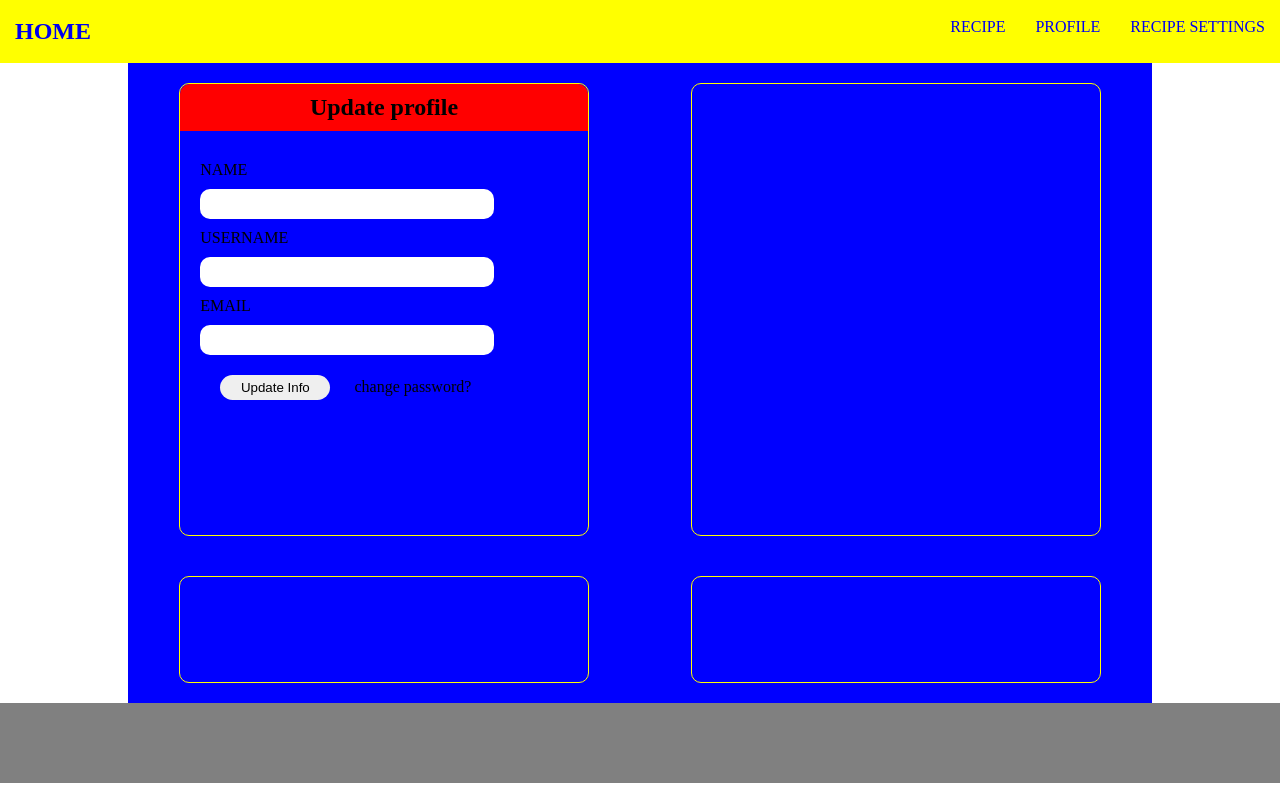
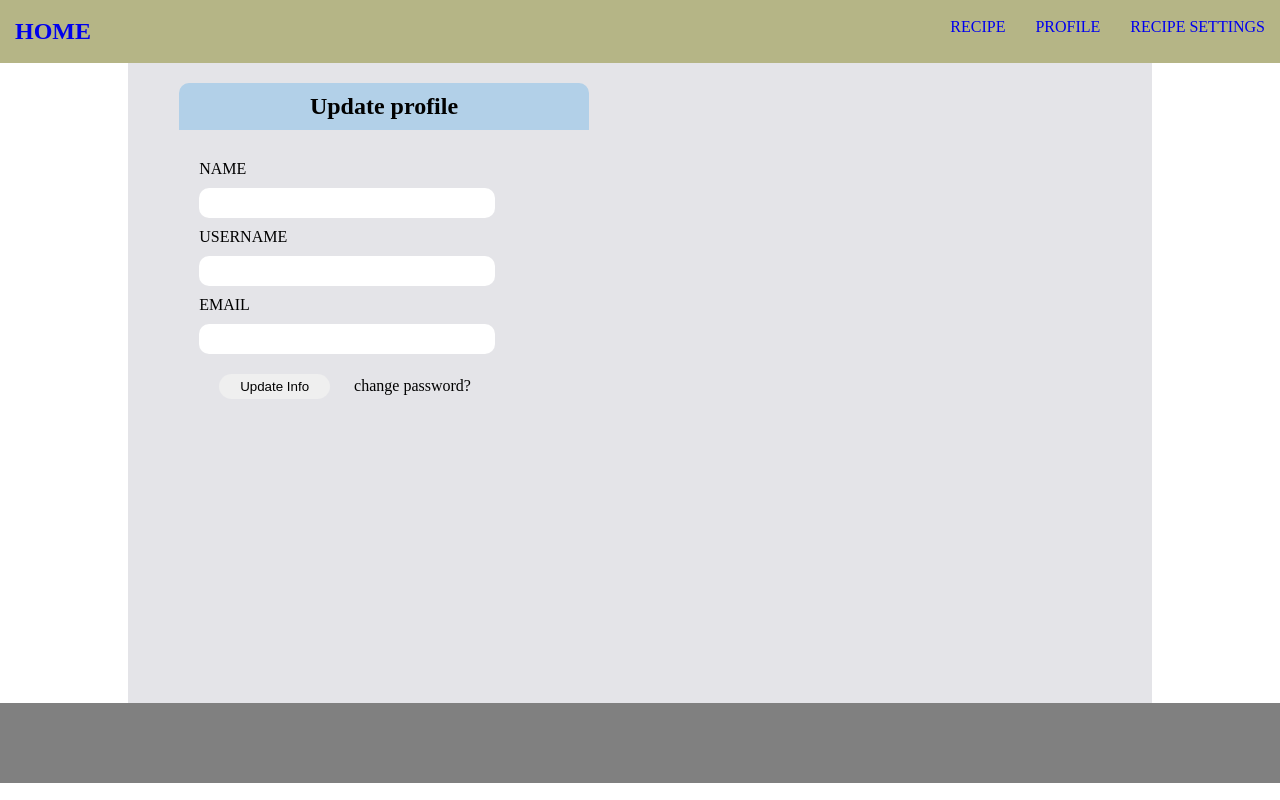
Before and after one commit to phemonick/More-recipes, a plain HTML site: page template/profile.html in a window 1280 px wide. Drawn offline with Linux system fonts and the light colour scheme.

Commit message:
profile page content

```diff
--- a/template/profile.html
+++ b/template/profile.html
@@ -38,12 +38,6 @@
 			<div class="contentDiv">
 
 			</div>
-			<div class="contentDiv">
-
-			</div>
-			<div class="contentDiv">
-
-			</div>
 
 		</div>
 	<footer></footer>
--- a/template/stylesheets/profile.css
+++ b/template/stylesheets/profile.css
@@ -11,7 +11,7 @@ body{
 	flex-direction:column;
 }
 	.mainHeader {
-		background: yellow;
+		background: #b5b586;
 		height: auto;
 		padding-top: .5em;
 		padding-bottom: .5em;
@@ -39,7 +39,7 @@ body{
 		}
 	.content {
 		display: flex;
-		background-color: blue;
+		background-color: #e4e4e8;
 		height: 80vh;
 		width: 80%;
 		margin: 0 auto;
@@ -49,7 +49,7 @@ body{
 	}
 		.contentDiv{
 			height:auto;
-			border:1px solid yellow;
+			/*border:1px solid yellow;*/
 			border-radius: 10px;
 			margin: 20px;
 			width: 40%;
@@ -64,7 +64,7 @@ body{
 
 			}
 				.update {
-					background: red;
+					background: #b2d0e8;
 					padding: 10px;
 					border-radius: 10px 10px 0 0;
 					margin-bottom: 10px;
```
